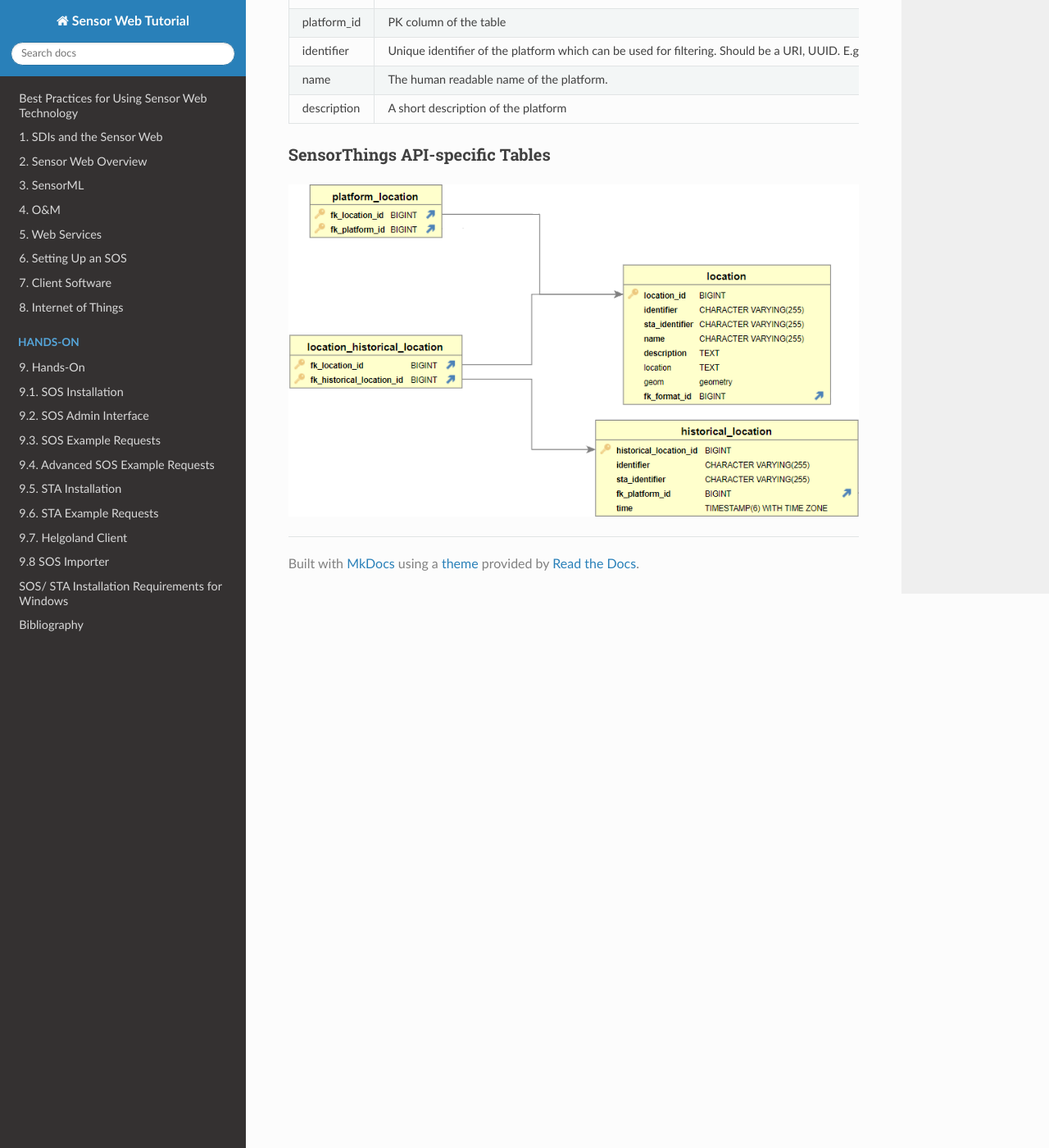
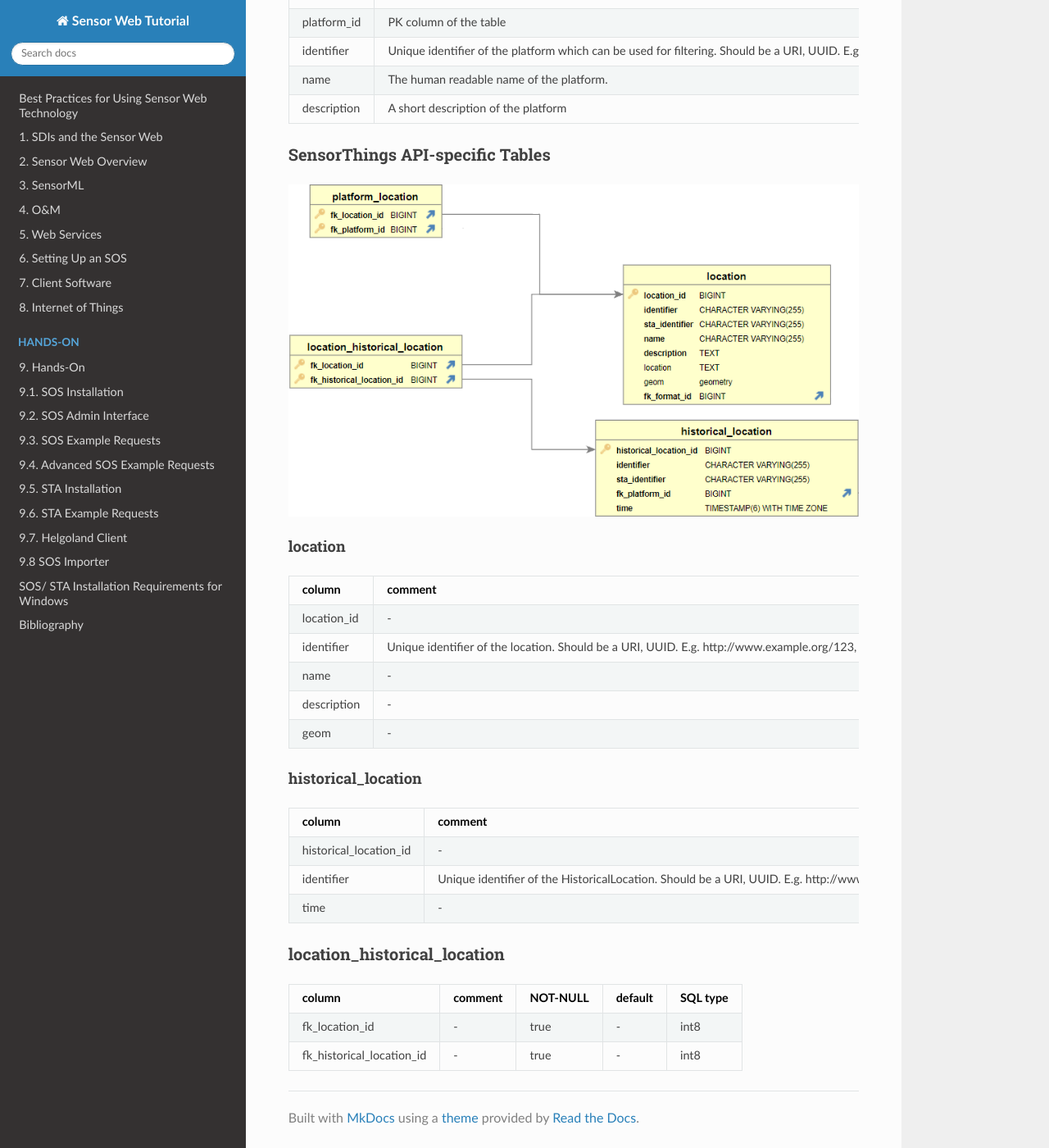
Before and after one commit to 52North/sensor-web-tutorial, an MkDocs documentation site: the page built from docs/06a_execise_db_modelling.md, in a window 1280 px wide and 1400 px high, scrolled down 10342 px. Shown: the whole window at 82% size. Built offline with MkDocs 1.6.1, drawn with Linux system fonts in a browser that asks for light colours; nearby versions of some CDN libraries.

Commit message:
Update 06a_execise_db_modelling.md

```diff
--- a/docs/06a_execise_db_modelling.md
+++ b/docs/06a_execise_db_modelling.md
@@ -212,3 +212,30 @@ After this general introduction, we will now have a closer look at the different
 
 ### SensorThings API-specific Tables
 ![DB_Model_STA_Tables.png](images/DB_Model_STA_Tables.png "Overview of the SensorThings API-specic tables")
+
+#### location
+
+| column | comment | NOT-NULL | default | SQL type |
+| --- | --- | --- | --- | --- |
+| location_id | - | true | - | int8 |
+| identifier | Unique identifier of the location. Should be a URI, UUID. E.g. http://www.example.org/123, 123-321. | true | - | varchar(255) |
+| name | - | true | - | varchar(255) |
+| description | - | true | - | text
+| geom | - | false | - | GEOMETRY |
+
+
+#### historical_location
+
+| column | comment | NOT-NULL | default | SQL type |
+| --- | --- | --- | --- | --- |
+| historical_location_id | - | true | - | int8 |
+| identifier | Unique identifier of the HistoricalLocation. Should be a URI, UUID. E.g. http://www.example.org/123, 123-321. | true | - | varchar(255) |
+| time | - | true | - | timestamp with time zone | timestamp |
+
+
+### location_historical_location
+
+| column | comment | NOT-NULL | default | SQL type |
+| --- | --- | --- | --- | --- |
+| fk_location_id | - | true | - | int8 |
+| fk_historical_location_id | - | true | - | int8 |
```
